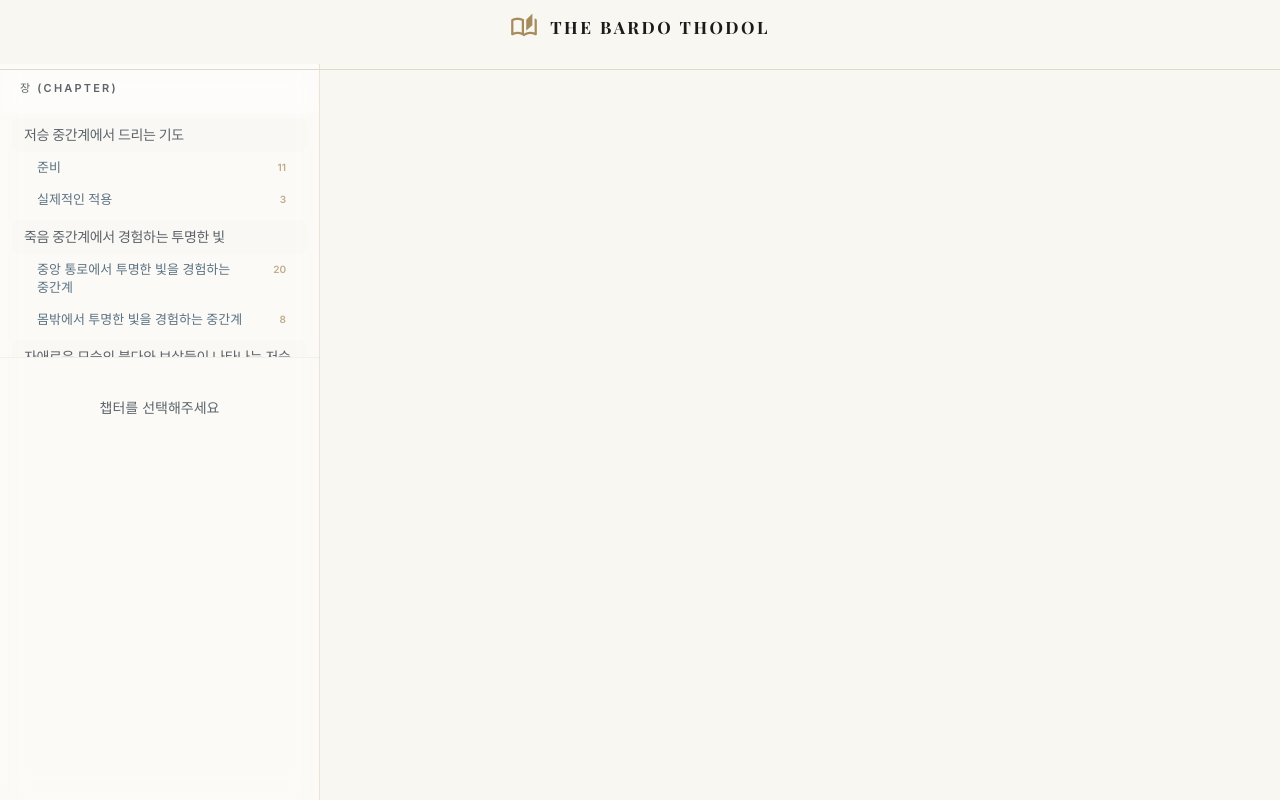
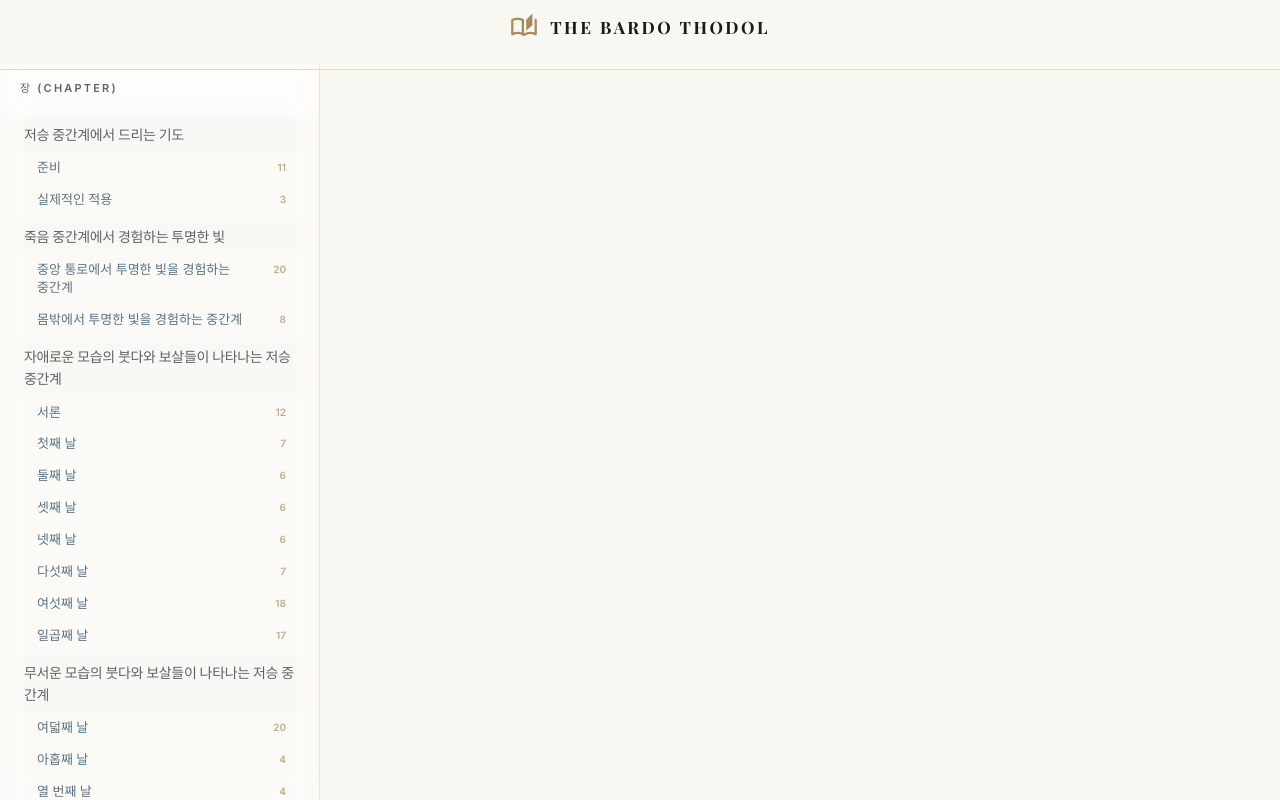
Before and after one commit to concario17-max/tibet, a React (Vite) app: page /text in a window 1280 px wide. Built offline with nearby package versions, Linux system fonts and the light colour scheme; a web font is replaced by a local one.

Commit message:
fix(ui): show full chapters list in sidebar and prevent auto-verse selection

```diff
--- a/src/pages/components/LeftSidebar.jsx
+++ b/src/pages/components/LeftSidebar.jsx
@@ -39,7 +39,7 @@
                 </div>
 
                 {/* 상단: 챕터 목록 */}
-                <div className="flex-none overflow-y-auto border-b border-gold-border/40 dark:border-[#222] custom-scrollbar max-h-[40%]">
+                <div className={`flex-none overflow-y-auto border-gold-border/40 dark:border-[#222] custom-scrollbar transition-all duration-500 ease-in-out ${expandedChapter ? 'max-h-[45%] border-b shadow-sm' : 'max-h-full h-full'}`}>
                     <div className="p-4 bg-transparent sticky top-0 z-10 backdrop-blur-sm hidden lg:block">
                         <h2 className="text-[11px] font-bold font-inter tracking-[0.2em] uppercase text-text-primary/70 dark:text-dark-text-primary/60 pl-1">
                             장 (Chapter)
@@ -61,9 +61,6 @@
                                                         key={subGroup.id}
                                                         onClick={() => {
                                                             toggleChapter(subGroup.id);
-                                                            if (subGroup.verses && subGroup.verses.length > 0) {
-                                                                if (onSelectVerse) onSelectVerse(subGroup.verses[0]);
-                                                            }
                                                         }}
                                                         className={`w-full flex items-start justify-between gap-2 px-3 py-1.5 rounded-xl text-left transition-colors pl-6 ${isExpanded
                                                             ? 'bg-white/60 dark:bg-dark-bg/60 shadow-sm border border-gold-primary/20 text-[#1C2B36] dark:text-gold-light'
@@ -93,10 +90,6 @@
                                     key={prayer.id}
                                     onClick={() => {
                                         toggleChapter(prayer.id);
-                                        // 챕터 클릭 시 해당 챕터의 첫 번째 구절로 자동 이동
-                                        if (prayer.verses && prayer.verses.length > 0) {
-                                            if (onSelectVerse) onSelectVerse(prayer.verses[0]);
-                                        }
                                     }}
                                     className={`w-full flex items-start justify-between gap-2 px-3 py-2 rounded-xl text-left transition-colors ${isExpanded
                                         ? 'bg-white/60 dark:bg-dark-bg/60 shadow-sm border border-gold-primary/20 text-[#1C2B36] dark:text-gold-light'
@@ -117,10 +110,11 @@
                     </div>
                 </div>
 
-                {/* 하단: 구절(Verse) 목록 */}
-                <div className="flex-1 overflow-y-auto bg-transparent custom-scrollbar h-full">
+                {/* 하단: 구절(Verse) 목록 - 챕터가 선택되었을 때만 렌더링 (메타 디자인) */}
+                {expandedChapter && (
+                    <div className="flex-1 overflow-y-auto bg-transparent custom-scrollbar h-full animate-[fadeIn_0.5s_ease-out]">
                         <div className="py-2 px-3 space-y-0.5">
-                        {expandedChapter ? (() => {
+                            {(() => {
                                 let foundChapter = null;
                                 for (const prayer of prayers) {
                                     if (prayer.id === expandedChapter) {
@@ -162,13 +156,10 @@
                                         </button>
                                     );
                                 });
-                        })() : (
-                            <div className="p-8 text-center text-text-secondary dark:text-dark-text-secondary text-sm">
-                                챕터를 선택해주세요
+                            })()}
+                        </div>
                     </div>
                 )}
-                    </div>
-                </div>
             </aside>
         </>
     );
```
Lines whose indentation alone changed are shown as unchanged.
